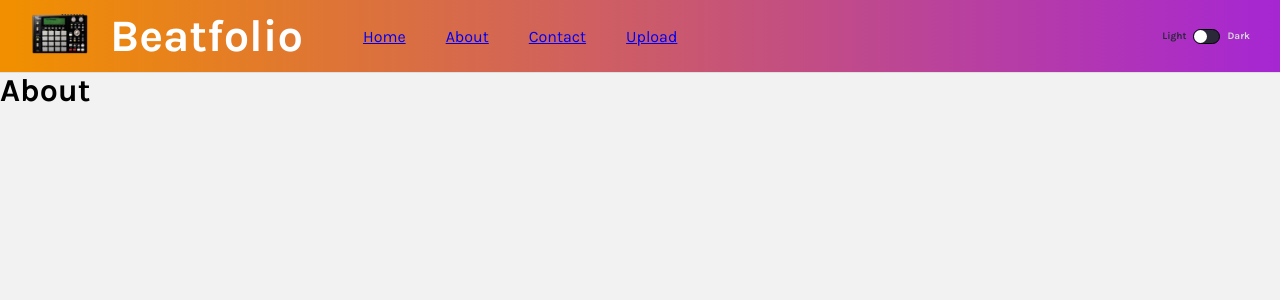
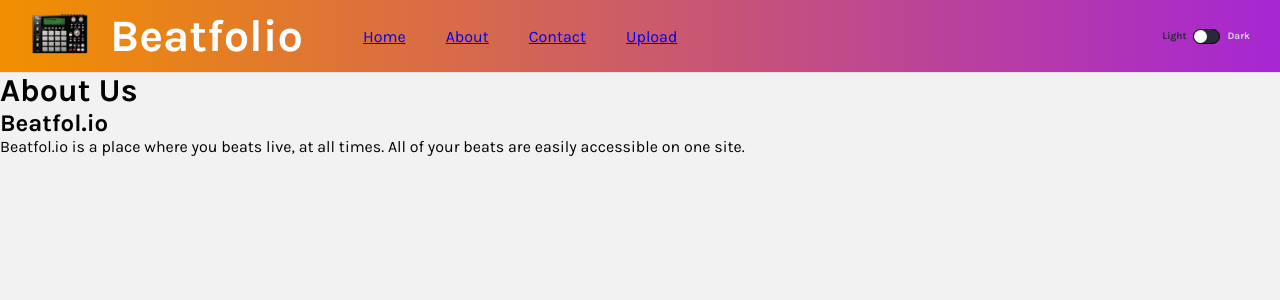
Before and after one commit to cano316/musicplayerv1, a React (Create React App) app: page /about in a window 1280 px wide. Shown: the top 300 px of the page. Built offline with nearby package versions, Linux system fonts and the light colour scheme; no server answers.

Commit message:
Add function to force refresh after every form submission -- including uploading a song, updating a song and deleting a song.

```diff
--- a/src/App.js
+++ b/src/App.js
@@ -18,7 +18,7 @@ function App() {
   const [music, setMusic] = useState([]);
   const [darkMode, setDarkMode] = useState(false)
 
-  async function submittedFromChild() {
+  async function causeRefresh() {
     const apiResults = await axios.get("http://localhost:5000/api");
     setMusic(apiResults.data)
   }
@@ -63,13 +63,16 @@ function App() {
           music={music}
         />} />
         <Route path='upload' element={<UploadForm
-          submittedFromChild={submittedFromChild}
+          causeRefresh={causeRefresh}
         />} />
         <Route path='about' element={<About />} />
         <Route path='contact' element={<Contact />} />
-        <Route path=':id/update' element={< Update />} />
+        <Route path=':id/update' element={< Update
+          causeRefresh={causeRefresh}
+        />} />
         <Route path=":userId" element={<Profile
           darkMode={darkMode}
+          causeRefresh={causeRefresh}
         />} />
       </Routes>
 
--- a/src/pages/About.js
+++ b/src/pages/About.js
@@ -1,7 +1,11 @@
 export default function About() {
     return (
         <div className="about">
-            <h1>About</h1>
+            <h1>About Us</h1>
+            <section>
+                <h2>Beatfol.io</h2>
+                <p>Beatfol.io is a place where you beats live, at all times. All of your beats are easily accessible on one site.</p>
+            </section>
         </div>
     )
 }
--- a/src/pages/Contact.js
+++ b/src/pages/Contact.js
@@ -2,6 +2,7 @@ export default function Contact() {
     return (
         <div className="contact">
             <h1>Contact</h1>
+            <p>Dev Note: connect to MailChimp API</p>
         </div>
     )
 }
--- a/src/pages/Profile.js
+++ b/src/pages/Profile.js
@@ -25,6 +25,7 @@ export default function Profile(props) {
         } catch (error) {
             console.log(error)
         }
+        props.causeRefresh();
     }
     return song ? (
         <div>
--- a/src/pages/Update.js
+++ b/src/pages/Update.js
@@ -40,6 +40,7 @@ export default function Update(props) {
             }
         }
         postToApi();
+        props.causeRefresh();
         navigate('/');
     }
 
--- a/src/pages/UploadForm.js
+++ b/src/pages/UploadForm.js
@@ -2,8 +2,8 @@ import axios from "axios";
 import { useState, useEffect } from "react";
 import { Link, useNavigate, redirect } from "react-router-dom"
 export default function UploadForm(props) {
-    // console.log(props)
     const navigate = useNavigate();
+    const { causeRefresh } = props;
     const [formData, setFormData] = useState({
         title: "",
         artist: "",
@@ -31,7 +31,7 @@ export default function UploadForm(props) {
             }
         }
         postToApi();
-        props.causeRefresh();
+        causeRefresh();
         navigate('/');
     }
 
```
